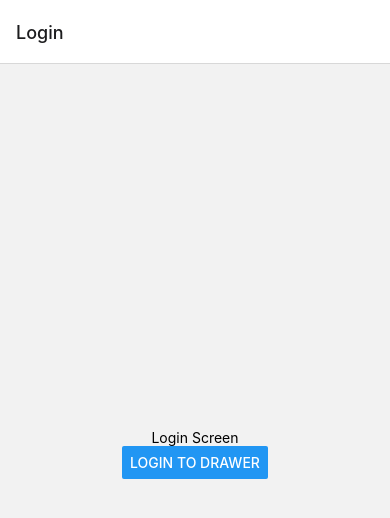
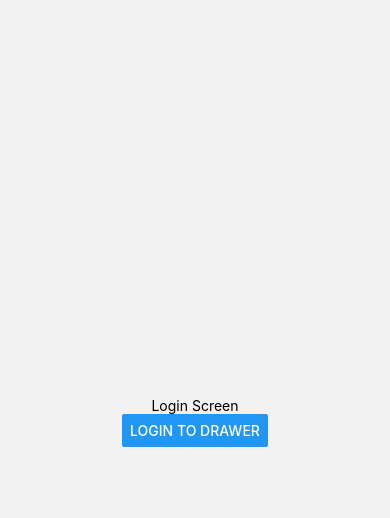
Before and after one commit to gurtejsingh07/react-native-docusign, a React Native app: screen /Home in a window 390 px wide. Shown: the top 518 px of the page. Built offline with nearby package versions, Linux system fonts and the light colour scheme.

Commit message:
resolved header issue

```diff
--- a/src/route/index.tsx
+++ b/src/route/index.tsx
@@ -9,7 +9,7 @@ const RootStack = createNativeStackNavigator();
 const Routes = () => {
   return (
     <NavigationContainer>
-      <RootStack.Navigator>
+      <RootStack.Navigator screenOptions={{headerShown: false}}>
         <RootStack.Screen
           name="Login"
           component={LoginScreen}
--- a/src/route/tabber.tsx
+++ b/src/route/tabber.tsx
@@ -24,7 +24,7 @@ const Tab = createBottomTabNavigator();
 export default function Tabs() {
   return (
     <>
-      <Tab.Navigator>
+      <Tab.Navigator screenOptions={{headerShown: false}}>
         <Tab.Screen name="Home" component={HomeScreen} />
         <Tab.Screen name="Settings" component={SettingsScreen} />
       </Tab.Navigator>
```
